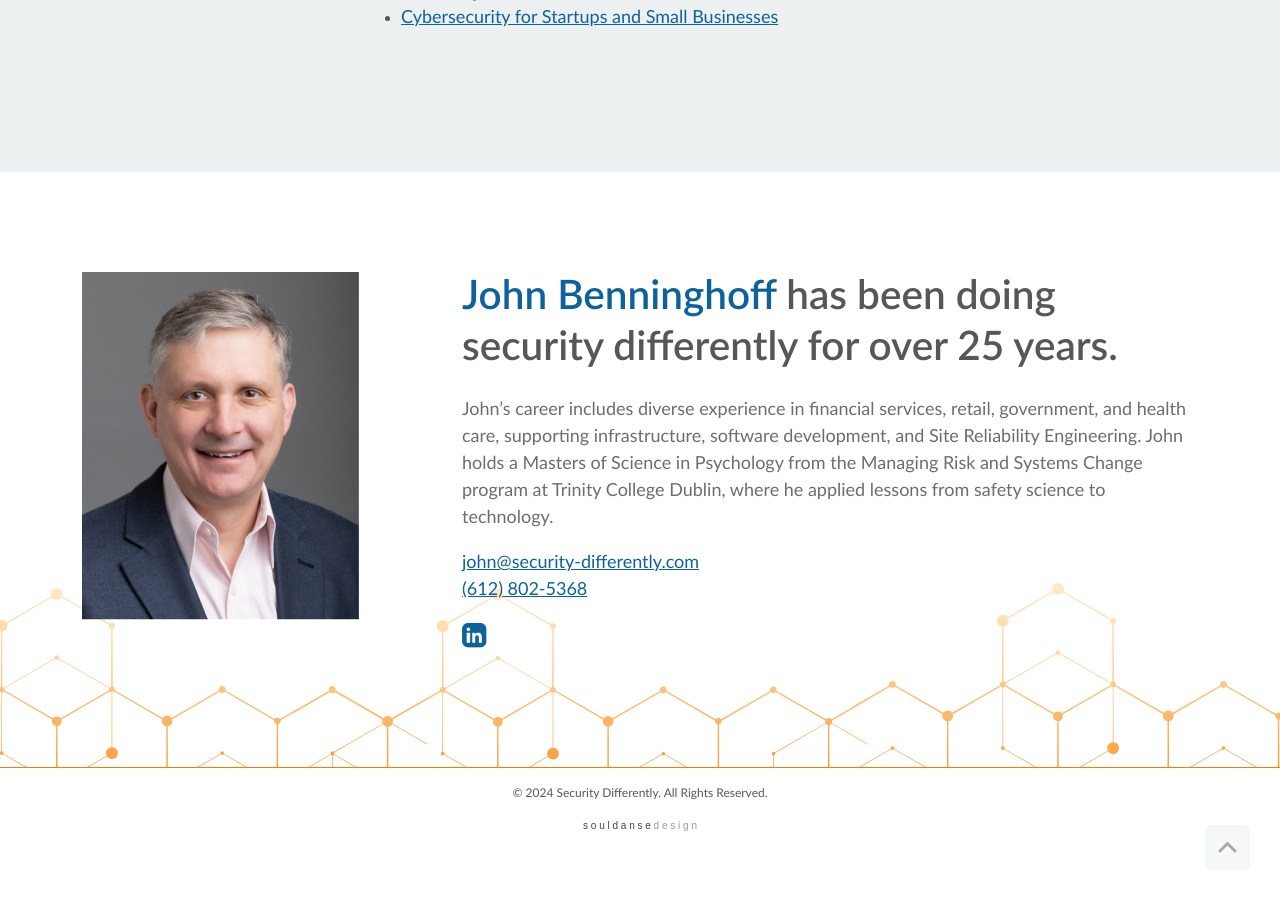
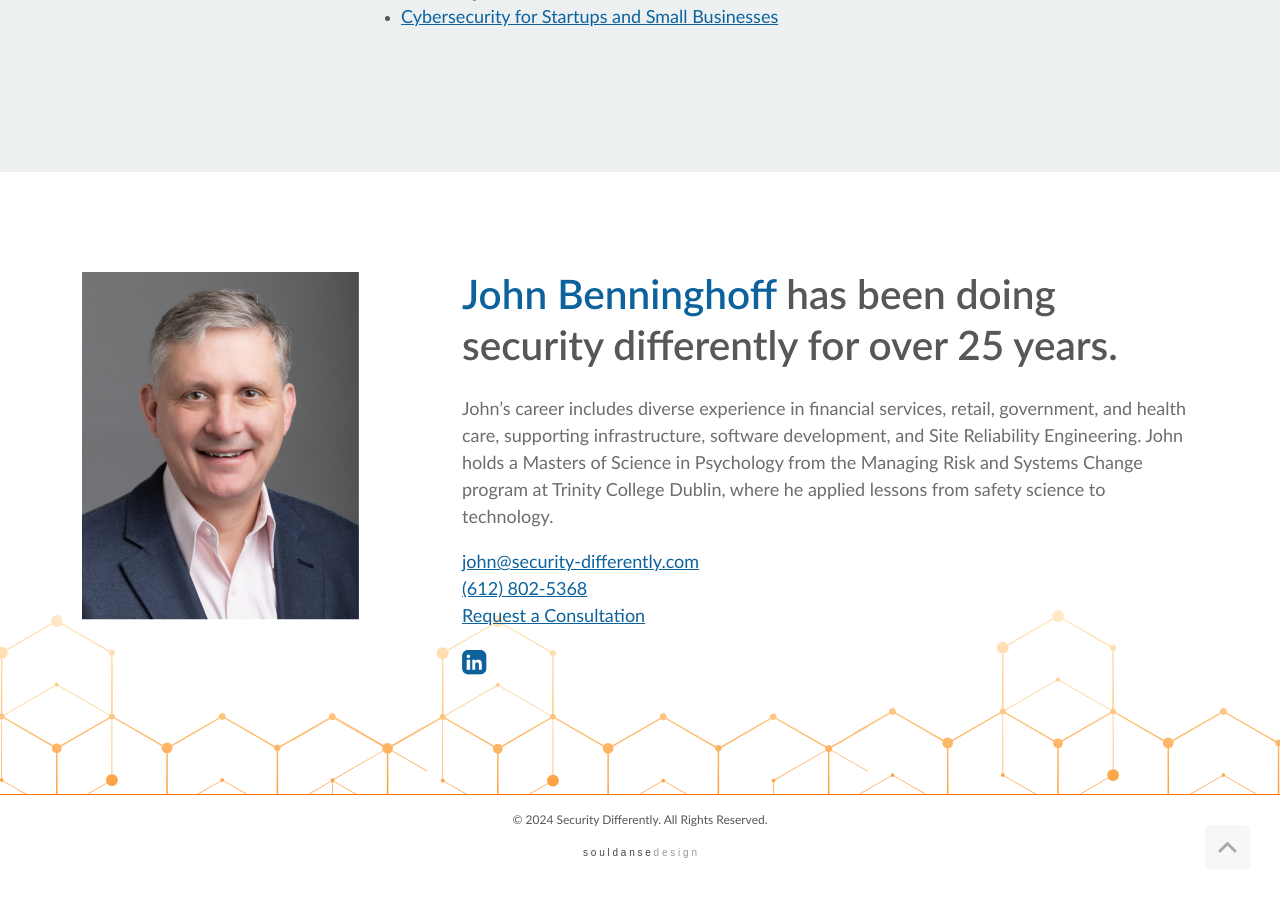
Before and after one commit to security-differently/security-differently.github.io, a Jekyll site: the page built from index.md, in a window 1280 px wide and 900 px high, scrolled down 5104 px. Shown: the top 897 px of the window. Built offline with Jekyll 4.4.1, drawn with Linux system fonts in a browser that asks for light colours; some web fonts are replaced; before the commit the page ends 5977 px from its top, so only the background shows below that.

```diff
--- a/_layouts/default.html
+++ b/_layouts/default.html
@@ -370,7 +370,8 @@
               {{ page.contact-content }}
 
               <p><a href="mailto:{{ site.email }}">{{ site.email }}</a><br />
-                <a href="tel:{{ site.phone }}">{{ site.phone-formatted }}</a>
+                <a href="tel:{{ site.phone }}">{{ site.phone-formatted }}</a><br />
+                <a href="{{ page.hero-btn-url }}">{{ page.hero-btn }}</a>
               </p>
 
               <p><a href="{{ site.social-linkedin }}" target="_blank"><img class="alt" src="assets/images/footer/linkedin.svg" alt="LinkedIn Icon" /></a></p>
```
Also changed, not shown: index.md (+1 -1 lines).
